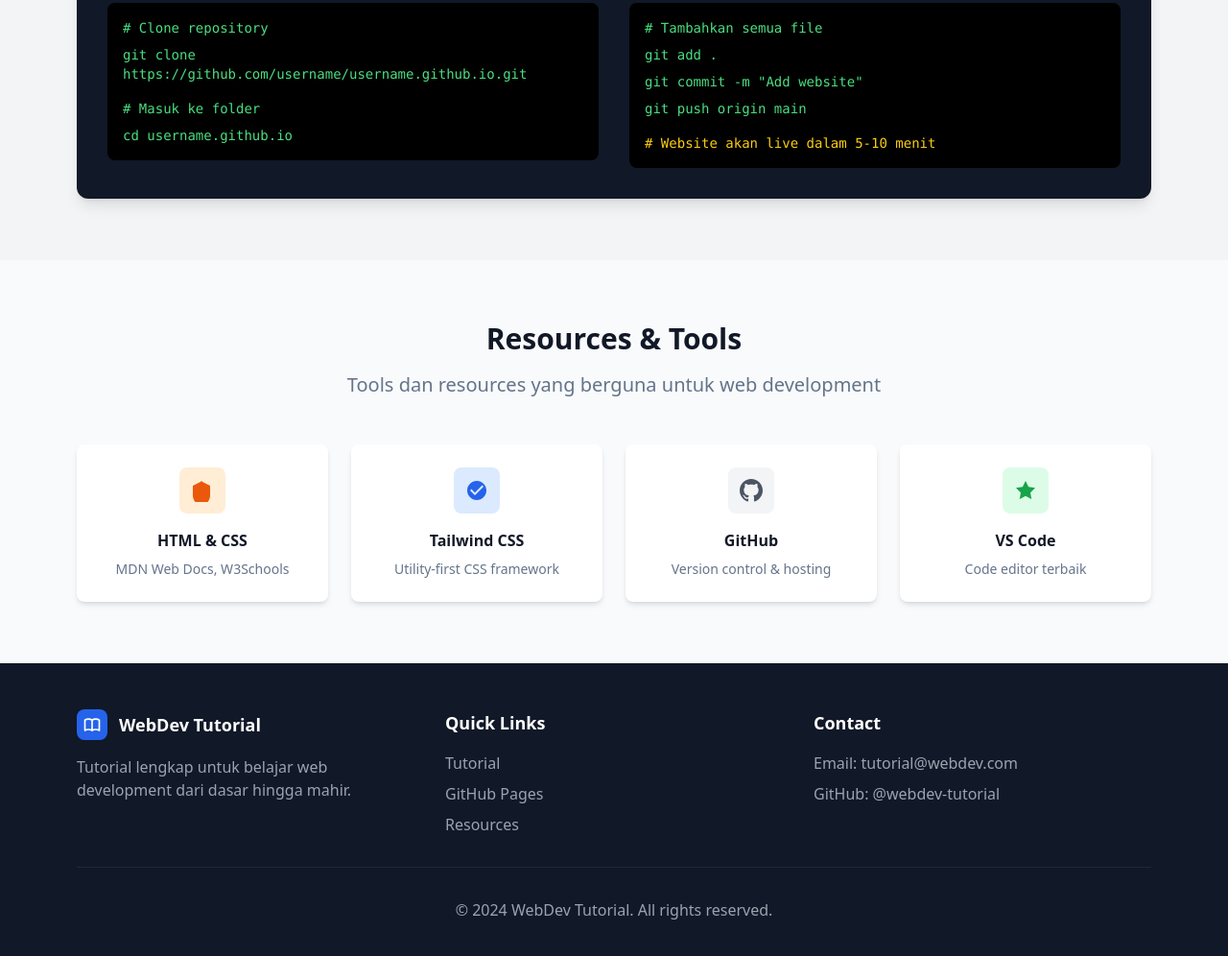
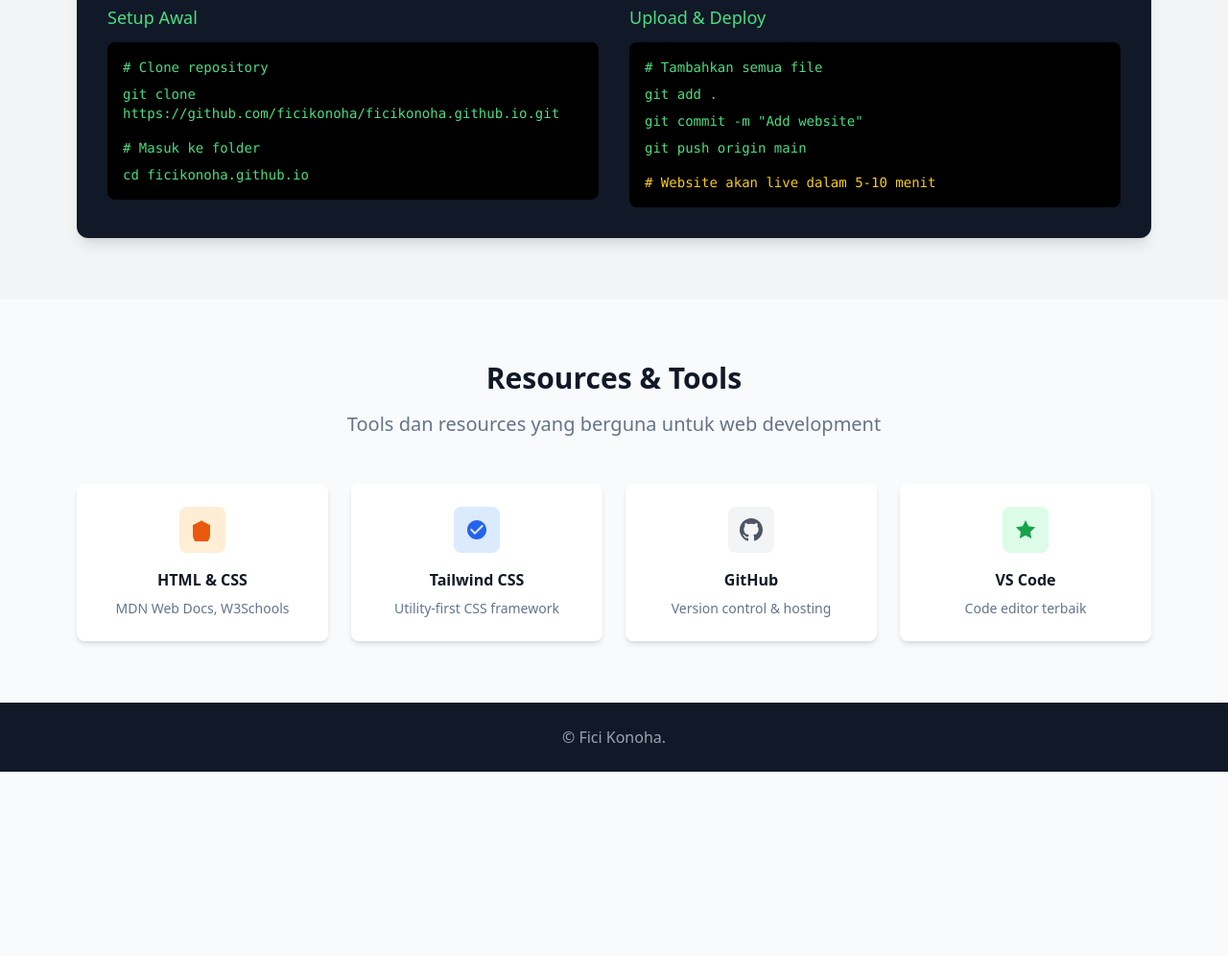
Before and after one commit to ficikohana/ficikohana.github.io, a plain HTML site: page index.html in a window 1280 px wide. Shown: the part 2946-3942 px from the top of the page at 96% size. After the commit the page ends 3750 px from the top, so only its background shows below. Drawn offline with nearby package versions, Linux system fonts and the light colour scheme.

Commit message:
update tutorial hosting github

```diff
--- a/index.html
+++ b/index.html
@@ -153,7 +153,7 @@
                         <div class="space-y-4 text-secondary">
                             <p>• Login ke akun GitHub Anda</p>
                             <p>• Klik tombol "New" untuk membuat repository baru</p>
-                            <p>• Beri nama repository: <code class="bg-gray-200 px-2 py-1 rounded text-sm">username.github.io</code></p>
+                            <p>• Beri nama repository: <code class="bg-gray-200 px-2 py-1 rounded text-sm">ficikonoha.github.io</code></p>
                             <p>• Pastikan repository bersifat <strong>Public</strong></p>
                             <p>• Centang "Add a README file"</p>
                             <p>• Klik "Create repository"</p>
@@ -225,7 +225,7 @@
                 <div class="grid lg:grid-cols-2 gap-8 items-center">
                     <div class="order-2 lg:order-1">
                         <div class="bg-gray-50 rounded-lg p-4">
-                            <img src="/placeholder.svg?height=300&width=500" alt="Live Website" class="w-full rounded-lg shadow-md">
+                            <img src="public/4.jpg" alt="Live Website" class="w-full rounded-lg shadow-md">
                             <p class="text-sm text-gray-600 mt-2 text-center">Website Anda sudah live dan dapat diakses</p>
                         </div>
                     </div>
@@ -241,7 +241,7 @@
                         <div class="space-y-4 text-secondary">
                             <p>• Website Anda akan tersedia di:</p>
                             <div class="bg-blue-50 border border-blue-200 rounded-lg p-4">
-                                <code class="text-blue-800 font-mono">https://username.github.io</code>
+                                <code class="text-blue-800 font-mono">https://ficikonoha.github.io</code>
                             </div>
                             <p>• Proses deployment biasanya memakan waktu 5-10 menit</p>
                             <p>• Setiap kali Anda update file, website akan otomatis ter-update</p>
@@ -264,10 +264,10 @@
                         <h5 class="text-lg font-medium mb-3 text-green-400">Setup Awal</h5>
                         <div class="bg-black rounded-lg p-4 text-green-400 font-mono text-sm">
                             <div class="mb-2"># Clone repository</div>
-                            <div class="mb-4">git clone https://github.com/username/username.github.io.git</div>
+                            <div class="mb-4">git clone https://github.com/ficikonoha/ficikonoha.github.io.git</div>
 
                             <div class="mb-2"># Masuk ke folder</div>
-                            <div>cd username.github.io</div>
+                            <div>cd ficikonoha.github.io</div>
                         </div>
                     </div>
                     <div>
@@ -339,39 +339,11 @@
     </section>
 
     <!-- Footer -->
-    <footer class="bg-gray-900 text-white py-12">
+    <footer class="bg-gray-900 text-white py-6">
         <div class="max-w-6xl mx-auto px-4">
-            <div class="grid md:grid-cols-3 gap-8">
-                <div>
-                    <div class="flex items-center space-x-3 mb-4">
-                        <div class="w-8 h-8 bg-primary rounded-lg flex items-center justify-center">
-                            <svg class="w-5 h-5 text-white" fill="none" stroke="currentColor" viewBox="0 0 24 24">
-                                <path stroke-linecap="round" stroke-linejoin="round" stroke-width="2" d="M12 6.253v13m0-13C10.832 5.477 9.246 5 7.5 5S4.168 5.477 3 6.253v13C4.168 18.477 5.754 18 7.5 18s3.332.477 4.5 1.253m0-13C13.168 5.477 14.754 5 16.5 5c1.746 0 3.332.477 4.5 1.253v13C19.832 18.477 18.246 18 16.5 18c-1.746 0-3.332.477-4.5 1.253z"></path>
-                            </svg>
-                        </div>
-                        <h4 class="text-lg font-semibold">WebDev Tutorial</h4>
-                    </div>
-                    <p class="text-gray-400">Tutorial lengkap untuk belajar web development dari dasar hingga mahir.</p>
-                </div>
 
-                <div>
-                    <h4 class="text-lg font-semibold mb-4">Quick Links</h4>
-                    <ul class="space-y-2 text-gray-400">
-                        <li><a href="#tutorial" class="hover:text-white transition-colors">Tutorial</a></li>
-                        <li><a href="#github" class="hover:text-white transition-colors">GitHub Pages</a></li>
-                        <li><a href="#resources" class="hover:text-white transition-colors">Resources</a></li>
-                    </ul>
-                </div>
-
-                <div>
-                    <h4 class="text-lg font-semibold mb-4">Contact</h4>
-                    <p class="text-gray-400 mb-2">Email: tutorial@webdev.com</p>
-                    <p class="text-gray-400">GitHub: @webdev-tutorial</p>
-                </div>
-            </div>
-
-            <div class="border-t border-gray-800 mt-8 pt-8 text-center text-gray-400">
-                <p>&copy; 2024 WebDev Tutorial. All rights reserved.</p>
+            <div class="text-center text-gray-400">
+                <p>&copy; Fici Konoha.</p>
             </div>
         </div>
     </footer>
```
Also changed, not shown: public/4.jpg (added).
